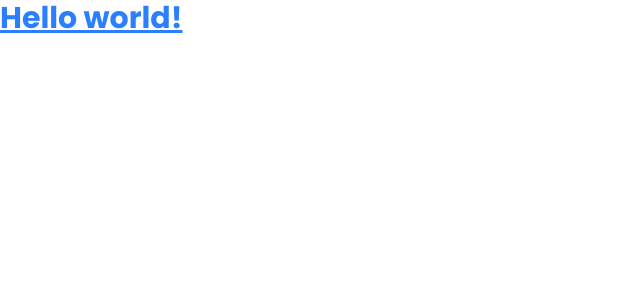
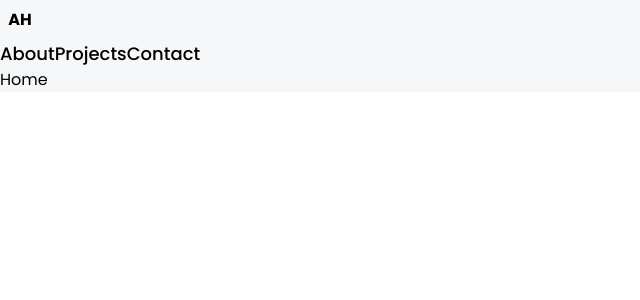
Before and after one commit to lalthea/3D_project, a React (Vite) app: page / in a window 1280 px wide. Shown: the top 300 px of the page, without its empty margins (0-640 px from the left). Built offline with nearby package versions, Linux system fonts and the light colour scheme.

Commit message:
feat: added a navigation bars (home, about. projects, and contact)

```diff
--- a/package.json
+++ b/package.json
@@ -13,7 +13,7 @@
     "@tailwindcss/vite": "^4.3.3",
     "react": "^19.2.8",
     "react-dom": "^19.2.8",
-    "react-router-dom": "^7.11.0"
+    "react-router-dom": "^7.18.2"
   },
   "devDependencies": {
     "@eslint/js": "^10.0.1",
--- a/src/App.jsx
+++ b/src/App.jsx
@@ -1,11 +1,19 @@
+import{ Route, BrowserRouter as Router, Routes } from "react-router-dom";
+import Navbar from "./components/NavBar";
 
 const App = () => {
   return (
-    <div>
-        <h1 className="text-3xl font-bold underline text-blue-500">
-            Hello world!
-        </h1>
-    </div>
+    <main className="bg-slate-300/20">
+      <Router>
+        <Navbar />
+        <Routes>
+          <Route path="/" element={<h1>Home</h1>} />
+          <Route path="/about" element={<h1>About</h1>} />
+          <Route path="/projects" element={<h1>Projects</h1>} />
+          <Route path="/contact" element={<h1>Contact</h1>} />
+        </Routes>
+      </Router>
+    </main>
   )
 }
 
--- /dev/null
+++ b/src/components/NavBar.jsx
@@ -0,0 +1,24 @@
+import { NavLink } from "react-router-dom"
+
+const NavBar = () => {
+  return (
+    <header className="header">
+        <NavLink to="/" className="w-10 h-10 rounded-lg big white items-center justify-center flex font-bold shadow-mb">
+            <p className="blue-gradient_text">AH</p>
+        </NavLink>
+        <nav className="flex text-lg gap7 font-medium">
+            <NavLink to="/about" className={({ isActive}) => isActive ? 'text-blue-500' : 'text-black'}>
+            About
+            </NavLink>
+            <NavLink to="/projects" className={({ isActive}) => isActive ? 'text-blue-500' : 'text-black'}>
+            Projects
+            </NavLink>
+            <NavLink to="/contact" className={({ isActive}) => isActive ? 'text-blue-500' : 'text-black'}>
+            Contact
+            </NavLink>
+        </nav>
+    </header>
+  )
+}
+
+export default NavBar
```
Also changed, not shown: 1 other file (tests, documents, lock files or other folders).
